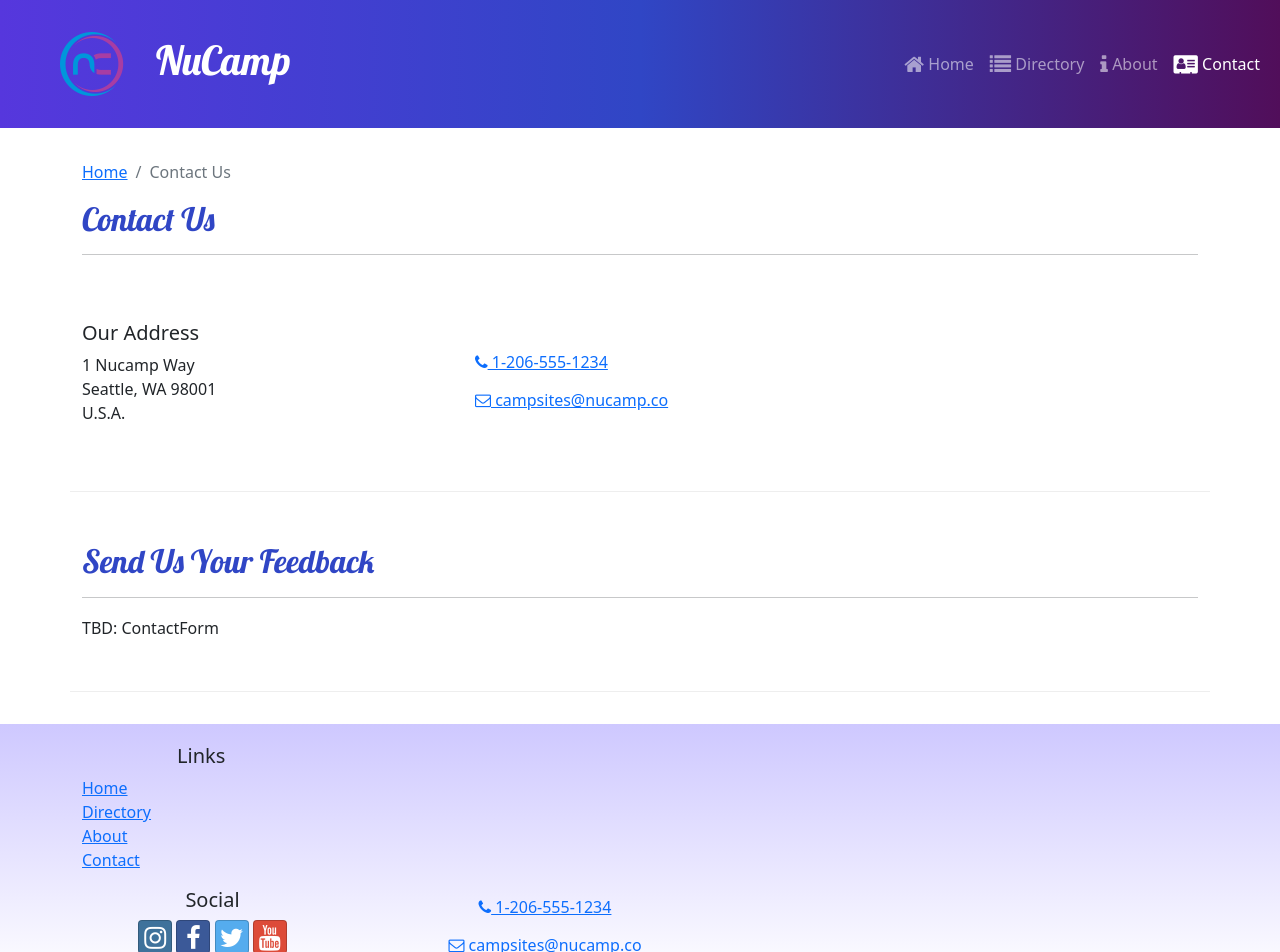
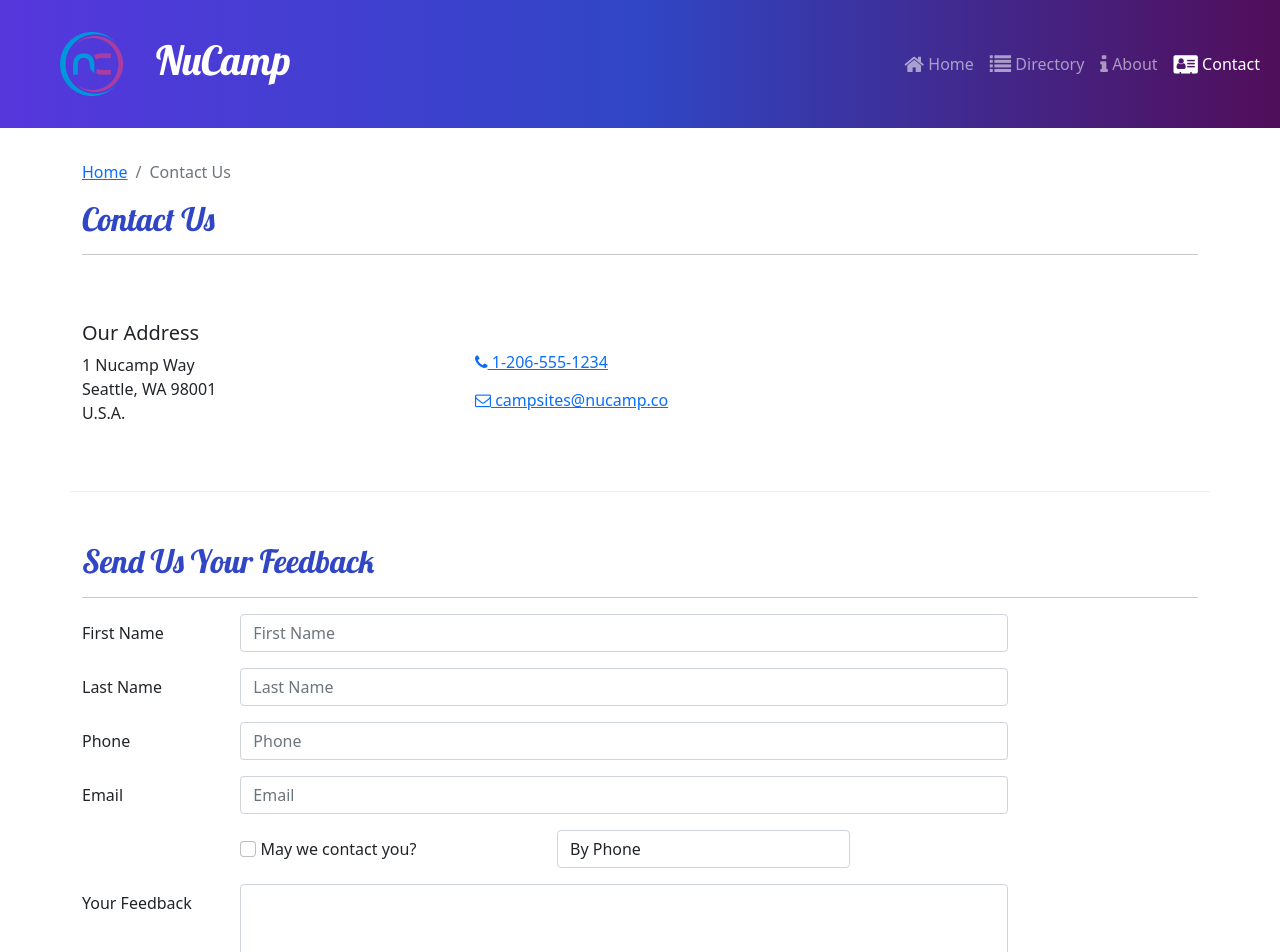
Before and after one commit to sruthiravindra/reactreduxapp1, a React (Create React App) app: page /contact in a window 1280 px wide. Shown: the top 952 px of the page. Built offline with nearby package versions, Linux system fonts and the light colour scheme.

Commit message:
ContactForm Parts 1 and 2

```diff
--- /dev/null
+++ b/src/components/ContactForm.js
@@ -0,0 +1,68 @@
+import { Button, Label, Col, FormGroup } from "reactstrap";
+import { Formik, Form, Field, FormikConsumer } from "formik";
+
+const ContactForm = () =>{
+    return(
+        <Formik initialValues={{
+            firstName: '',
+                lastName: '',
+                phoneNum: '',
+                email: '',
+                agree: false,
+                contactType: 'By Phone',
+                feedback: ''
+        }}>
+            <Form>
+                <FormGroup row>
+                    <Label htmlFor="firstName" md='2'>First Name</Label>
+                    <Col md='10'>
+                        <Field className='form-control' name='firstName' placeholder='First Name'/>
+                    </Col>
+                </FormGroup>
+                <FormGroup row>
+                    <Label htmlFor="lastName" md='2'>Last Name</Label>
+                    <Col md='10'>
+                        <Field className='form-control' name='lastName' placeholder='Last Name'/>
+                    </Col>
+                </FormGroup>
+                <FormGroup row>
+                    <Label htmlFor="phoneNum" md='2'>Phone</Label>
+                    <Col md='10'>
+                        <Field className='form-control' name='phoneNum' placeholder='Phone'/>
+                    </Col>
+                </FormGroup>
+                <FormGroup row>
+                    <Label htmlFor="email" md='2'>Email</Label>
+                    <Col md='10'>
+                        <Field className='form-control' name='email' placeholder='Email'/>
+                    </Col>
+                </FormGroup>
+                <FormGroup row>
+                    <Label check md={{ size: 4, offset: 2 }}>
+                        <Field
+                        name="agree"
+                        type="checkbox"
+                        className='form-check-input'
+                        />{' '}
+                        May we contact you?
+                    </Label>
+                    <Col md='4'>
+                        <Field className='form-control' name='contactType' as="select">
+                            <option>By Phone</option>
+                            <option>By Email</option>
+                        </Field>
+                    </Col>
+                </FormGroup>
+                <FormGroup row>
+                    <Label htmlFor="feedback" md='2'>Your Feedback</Label>
+                    <Col md='10'>
+                        <Field className='form-control' name='feedback'  as='textarea' rows='12'/>
+                    </Col>
+                </FormGroup>
+                <FormGroup></FormGroup>
+            </Form>
+        </Formik>
+    )
+}
+
+export default ContactForm;
--- a/src/pages/ContactPage.js
+++ b/src/pages/ContactPage.js
@@ -1,5 +1,6 @@
 import { Col, Container, Row } from "reactstrap";
 import SubHeader from '../components/SubHeader';
+import ContactForm from "../components/ContactForm";
 
 const ContactPage = () => {
     return (
@@ -39,7 +40,8 @@
                     <h2>Send Us Your Feedback</h2>
                     <hr />
                 </Col>
-                <Col md='10'>TBD: ContactForm
+                <Col md='10'>
+                    <ContactForm />
                 </Col>
             </Row>
         </Container>
```
